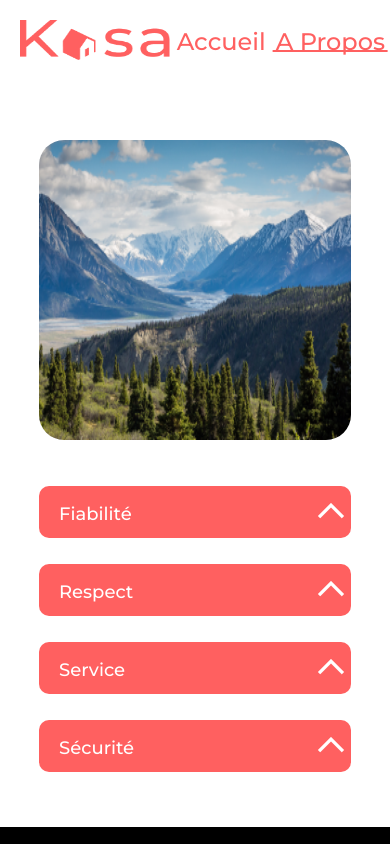
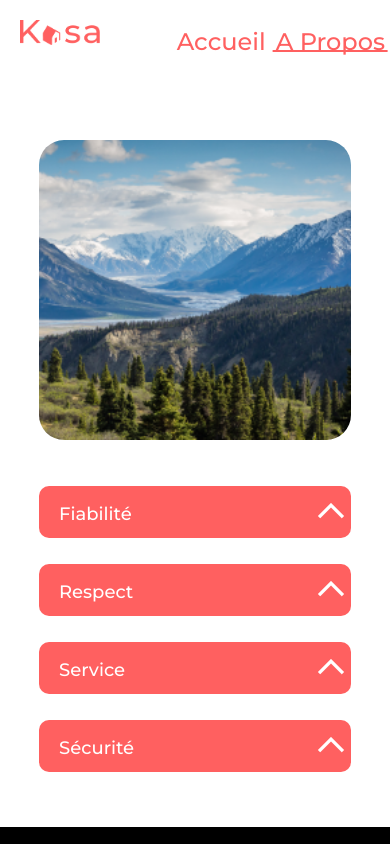
Before and after one commit to youlijie/ThibaultWerle_11_22012022, a React (Create React App) app: page /#/APropos in a window 390 px wide. Shown: the top 844 px of the page. Built offline with nearby package versions, Linux system fonts and the light colour scheme.

Commit message:
Style Fix

```diff
--- a/src/dependencies/components/Dropdown.js
+++ b/src/dependencies/components/Dropdown.js
@@ -1,10 +1,11 @@
-import React, { useEffect, useState } from 'react';
+import React, { useEffect, useRef, useState } from 'react';
 import { useParams } from 'react-router-dom';
 import arrow from '../assets/arrow.png';
 
 const Dropdown = ({datas, setDatas}) => {
     const { id } = useParams();
     const [logement , setLogement] = useState();
+    const display = useRef(false);
 
     useEffect(() => {
         const data = datas.find(logement => logement.id === id);
@@ -31,8 +32,10 @@ const Dropdown = ({datas, setDatas}) => {
     const handleClick2 = () => {
         if (dropdown2 === false) {
             setDropdown2(true);
+            display.current.style.display = 'block';
         } else {
             setDropdown2(false);
+            display.current.style.display = 'none';
         }
     }
 
@@ -44,6 +47,7 @@ const Dropdown = ({datas, setDatas}) => {
     const arrowStyle2 = {
         transform: dropdown2 ? 'rotate(90deg)' : 'rotate(0deg)'
     }
+
 
 
     return (
@@ -60,7 +64,7 @@ const Dropdown = ({datas, setDatas}) => {
                     <p>Equipments</p>
                     <img src={arrow} style={arrowStyle2} alt="arrow" />
                 </div>
-                <div className='equipments'>
+                <div className='equipments' ref={display} >
                 {dropdown2 && logement?.equipments.map((equipment) => (
                     <p key={equipment}>{equipment}</p>
                 ))}
--- a/src/dependencies/styles/components/_descriptionLog.scss
+++ b/src/dependencies/styles/components/_descriptionLog.scss
@@ -32,11 +32,16 @@
             padding: 6px 14px;
             margin-right: 10px;
             margin-bottom: 0;
+
+            @media (max-width: 380px) {
+                font-size: 12px;
+                padding: 6px 10px;
+            }
         }
     }
 }
 
-@media (max-width: 820px) {
+@media (max-width: 1140px) {
     .description {
         display: block;
         margin-left: auto;
--- a/src/dependencies/styles/components/_dropdown.scss
+++ b/src/dependencies/styles/components/_dropdown.scss
@@ -87,10 +87,10 @@
         }
 
         .equipments {
-
+            display: none;
             margin-left: auto;
-                margin-right: auto;
-                width: 70%;
+            margin-right: auto;
+            width: 70%;
         }
     }
 
--- a/src/dependencies/styles/components/_dropdownAbout.scss
+++ b/src/dependencies/styles/components/_dropdownAbout.scss
@@ -5,6 +5,7 @@
     width: 80%;
     border-radius: 25px;
     margin-top: 50px;
+    object-fit: cover;
 }
 
 .descriptiondropdown2 {
@@ -31,5 +32,6 @@
 @media (max-width: 900px) {
     .imageAbout {
         height: 300px;
+        object-fit: cover;
     }
 }
--- a/src/dependencies/styles/components/_header.scss
+++ b/src/dependencies/styles/components/_header.scss
@@ -13,6 +13,7 @@
         height: 223px;
         border-radius: 25px;
         background: black;
+        object-fit: cover;
     }
 
     h1 {
--- a/src/dependencies/styles/components/_logo.scss
+++ b/src/dependencies/styles/components/_logo.scss
@@ -19,6 +19,11 @@
                 width: 150px;
                 height: 40px;
             }
+
+            @media (max-width: 400px) {
+                width: 80px;
+                height: 25px;
+            }
         }
     }
 }
--- a/src/dependencies/styles/components/_owner.scss
+++ b/src/dependencies/styles/components/_owner.scss
@@ -22,7 +22,7 @@
     }
 }
 
-@media (max-width: 820px) {
+@media (max-width: 1140px) {
     .owner {
         margin-top: 0px;
     }
```
